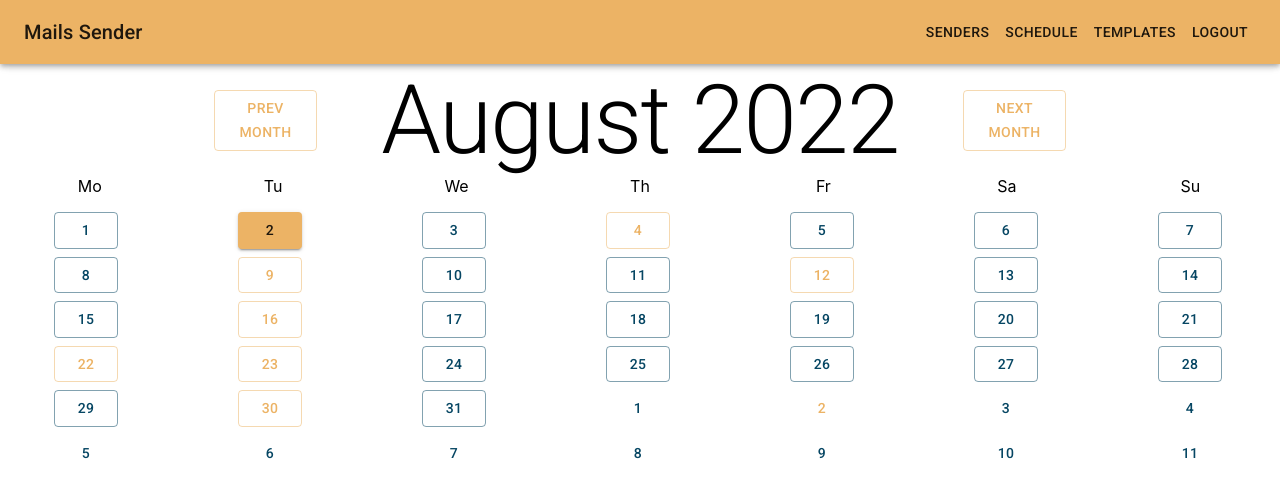
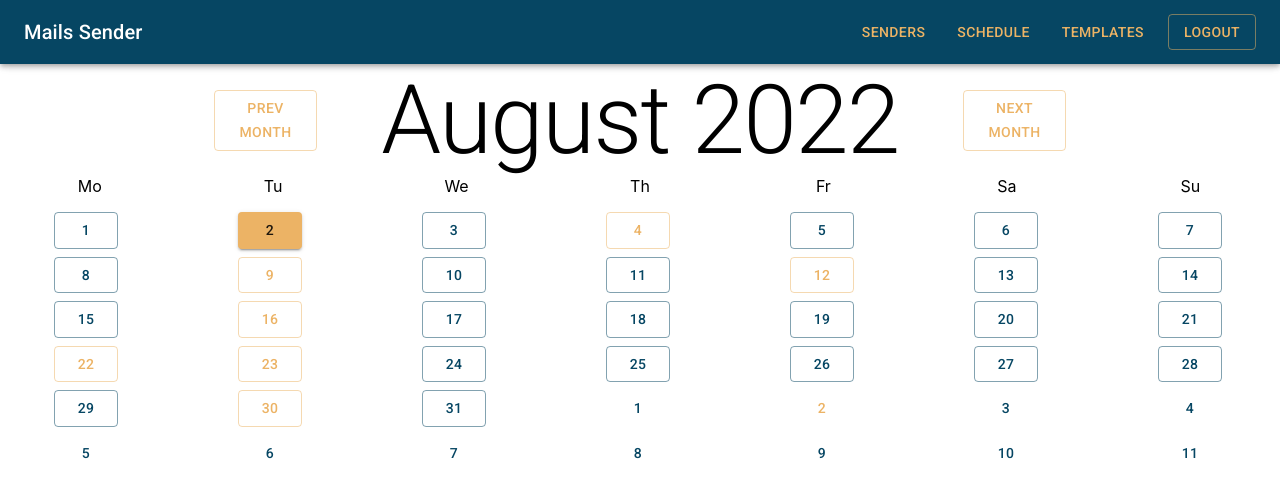
Before and after one commit to YevhenLisitskyiDev/mail-sender-client, a Next.js app: page /schedule in a window 1280 px wide. Shown: the top 498 px of the page. Built offline with nearby package versions, Linux system fonts and the light colour scheme.

Commit message:
Main header styles change

```diff
--- a/components/layout/index.tsx
+++ b/components/layout/index.tsx
@@ -7,10 +7,11 @@ import Toolbar from "@mui/material/Toolbar";
 import Typography from "@mui/material/Typography";
 import Button from "@mui/material/Button";
 import Link from "next/link";
+import { Divider, Stack } from "@mui/material";
 
 const Header: FC = () => {
   return (
-    <AppBar position="fixed" component="nav">
+    <AppBar position="fixed" color="secondary" component="nav">
       <Toolbar>
         <Typography
           variant="h6"
@@ -21,28 +22,30 @@ const Header: FC = () => {
           </Link>
         </Typography>
 
-        <Box sx={{ display: { xs: "none", sm: "block" } }}>
+        <Stack direction="row" spacing={2}>
           <Link href={"/senders"}>
             <a>
-              <Button color="inherit">Senders</Button>
+              <Button color="primary">Senders</Button>
             </a>
           </Link>
           <Link href={"/schedule"}>
             <a>
-              <Button color="inherit">Schedule</Button>
+              <Button color="primary">Schedule</Button>
             </a>
           </Link>
           <Link href={"/templates"}>
             <a>
-              <Button color="inherit">Templates</Button>
+              <Button color="primary">Templates</Button>
             </a>
           </Link>
           <Link href={"/"}>
             <a>
-              <Button color="inherit">Logout</Button>
+              <Button variant="outlined" color="primary">
+                Logout
+              </Button>
             </a>
           </Link>
-        </Box>
+        </Stack>
       </Toolbar>
     </AppBar>
   );
```
